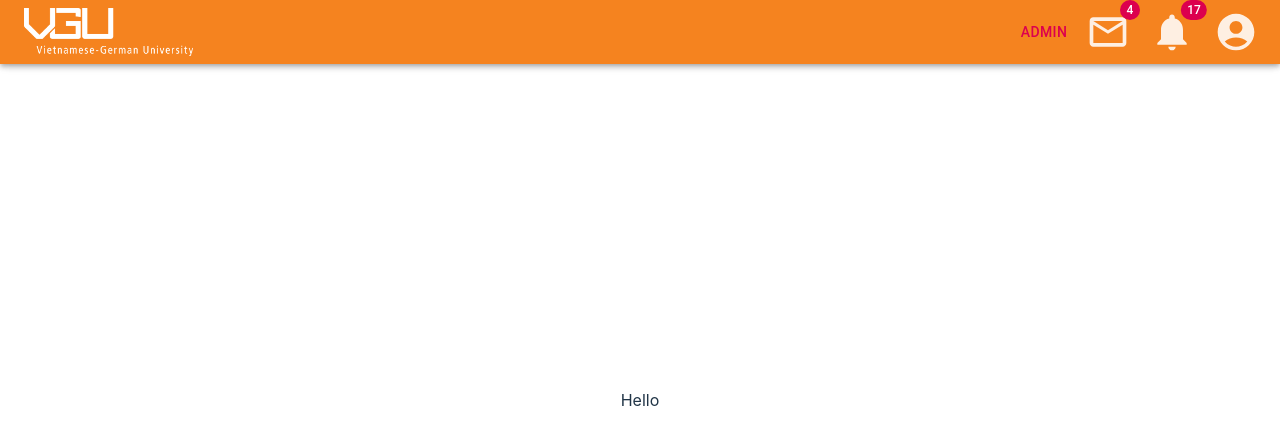
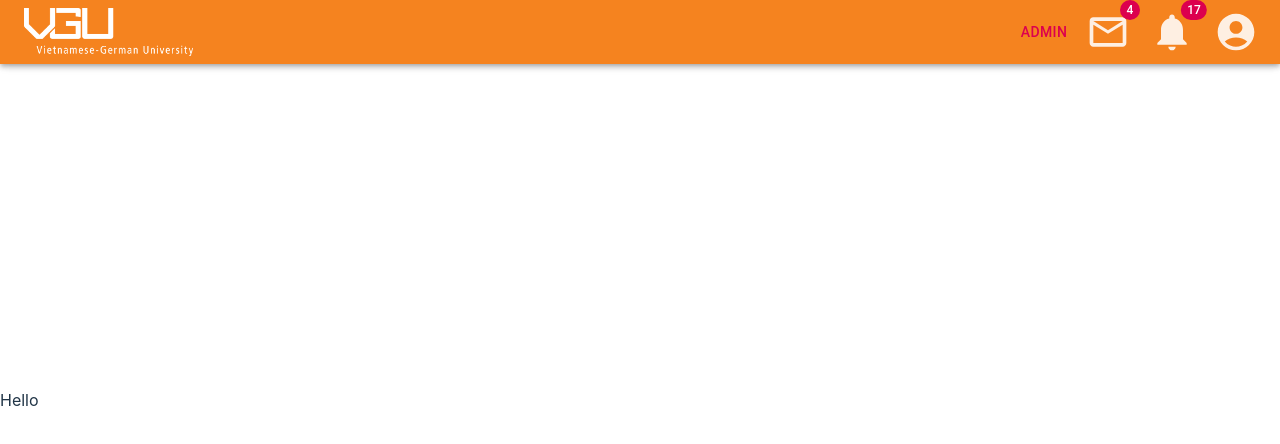
Before and after one commit to ThanhTungEric/VGU_PORTAL, a React (Vite) app: page / in a window 1280 px wide. Shown: the top 444 px of the page. Built offline with nearby package versions, Linux system fonts and the light colour scheme.

Commit message:
Remove unnecessary code

```diff
--- a/src/App.css
+++ b/src/App.css
@@ -2,8 +2,6 @@
     display: flex;
     justify-content: center;
     align-items: center;
-    height: 100vh; /* Full height */
-    width: 100vw; /* Full width */
     margin: 0;
     padding: 0;
     text-align: center;
--- a/src/App.jsx
+++ b/src/App.jsx
@@ -8,6 +8,7 @@
 import LoginPage from "./pages/login/LoginPageNew";
 import ProfilePage from "./pages/profile/ProfilePage";
 import AdminPage from "./pages/admin/AdminPage";
+import ErrorPage from "./pages/ErrorPage";
 
 function App() {
     const isLogin = true;
@@ -20,6 +21,7 @@
                     <Route path="/login" element={<LoginPage />} />
                     <Route path="/profile" element={<ProfilePage />} />
                     <Route path="/admin" element={<AdminPage />} />
+                    <Route path="*" element={<ErrorPage />} />
                 </Routes>
             </ThemeProvider>
         </>
```
